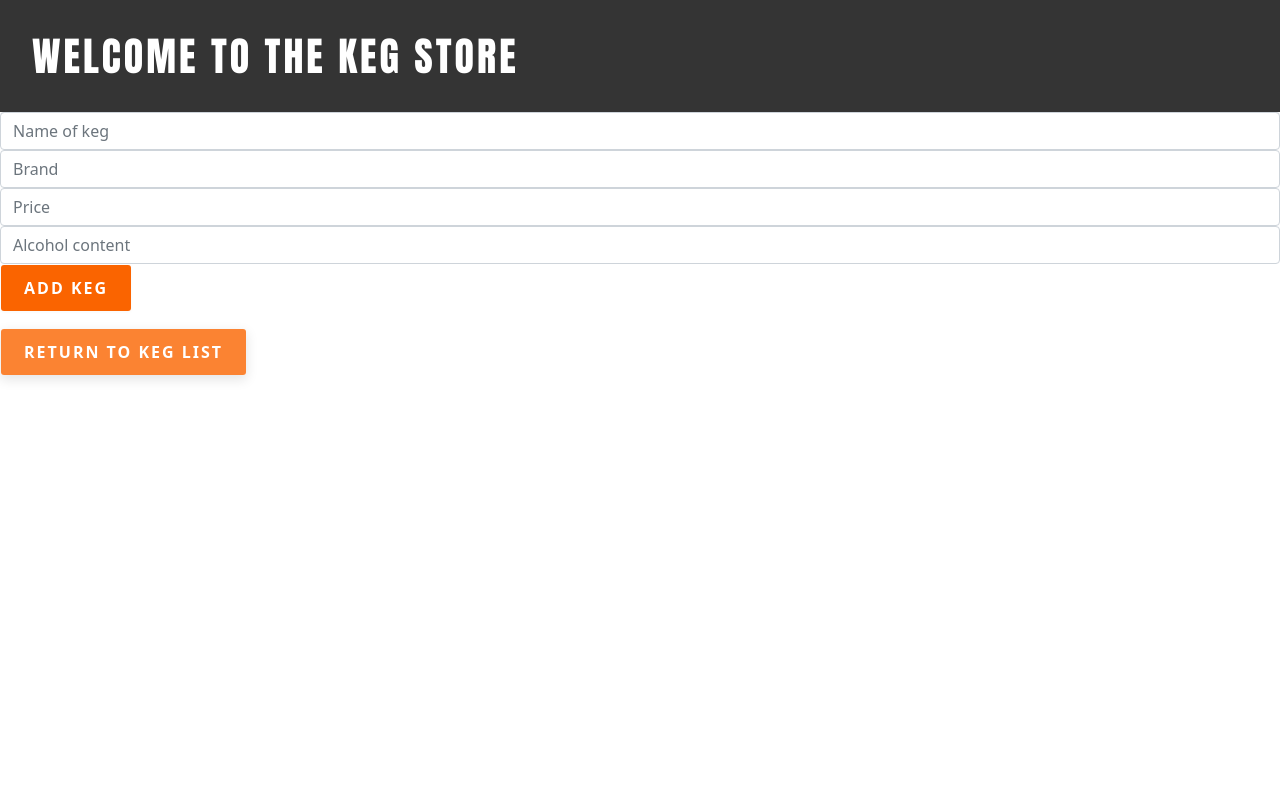
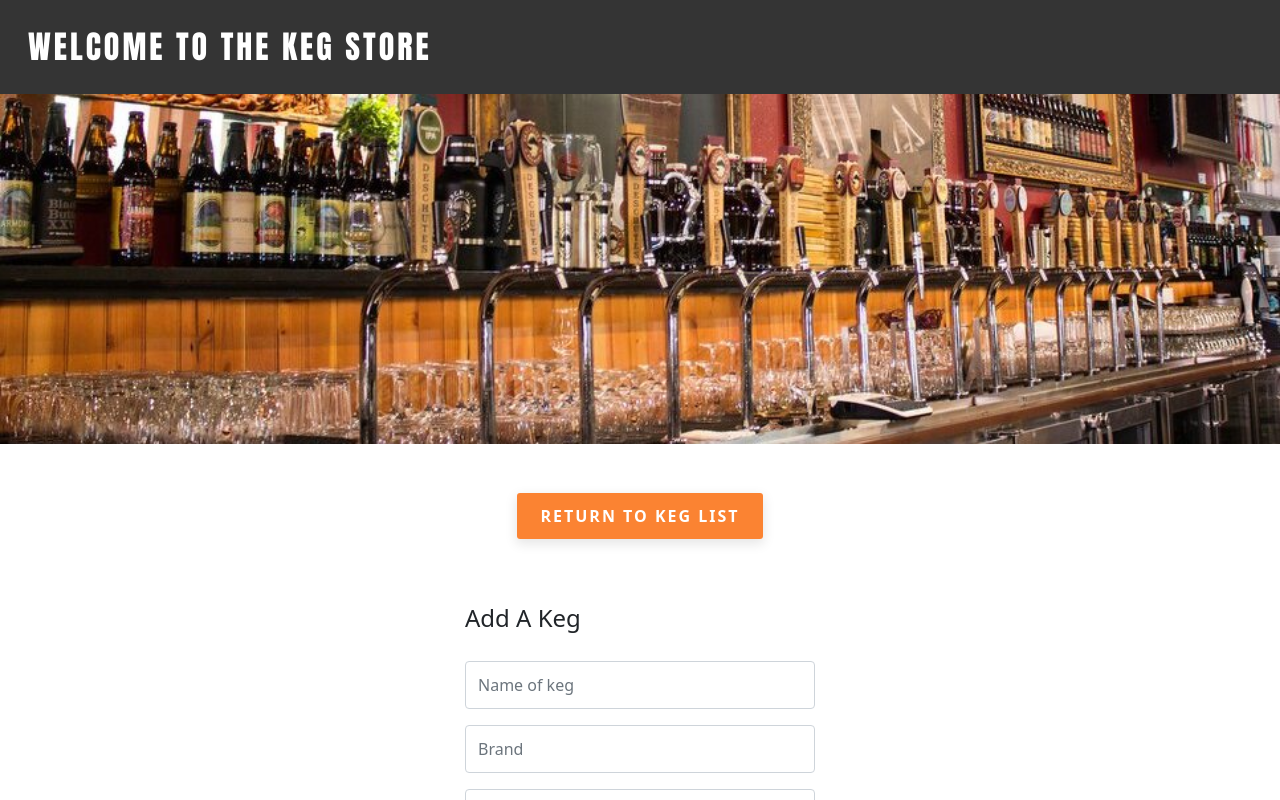
Before and after one commit to mellowmorgan/tap-room-react, a React (Create React App) app: page / in a window 1280 px wide. Both pictures are taken after a click on the button "ADD KEG". Shown: the top 800 px of the page. Built offline with nearby package versions, Linux system fonts and the light colour scheme.

Commit message:
style forms

```diff
--- a/src/components/EditKegForm.js
+++ b/src/components/EditKegForm.js
@@ -1,6 +1,6 @@
 import React from "react";
 import PropTypes from "prop-types";
-
+import Form from 'react-bootstrap/Form';
 function EditKegForm(props) {
   const { keg } = props;
 
@@ -18,29 +18,34 @@ function EditKegForm(props) {
 
   return(
     <React.Fragment>
-        <form onSubmit={handleEditKegFormSubmission}>
-        <input
+      <div className="form-holder">
+      <h4>Update Keg</h4>
+        <Form onSubmit={handleEditKegFormSubmission}>
+         <Form.Group className="mb-3">
+         <Form.Control className="form-input"
           type='text'
           name='name'
           placeholder='Name of keg' />
-        <input
+      <Form.Control className="form-input"
           type='text'
           name='brand'
           placeholder='Brand' />
-        <input
+        <Form.Control className="form-input"
           type='text'
           name='price'
           placeholder='Price' />
-        <input
+        <Form.Control className="form-input"
           type='text'
           name='alcohol'
           placeholder='Alcohol content' />
-        <input
+        <Form.Control className="form-input"
           type='hidden'
           value={props.keg.pintCount}
           name='pintCount' />
-        <button type='submit'>Update</button>
-      </form>
+        <button className="button-5" type='submit'>Update</button>
+        </Form.Group>
+      </Form>
+      </div>
     </React.Fragment>
   );
 }
--- a/src/components/Header.js
+++ b/src/components/Header.js
@@ -4,6 +4,7 @@ function Header() {
   return (
     <React.Fragment>
     <div className="header one-edge-shadow"><h1>Welcome to the Keg Store</h1></div>
+    <div className="header-img"></div>
     </React.Fragment>
   );
 }
--- a/src/components/KegControl.js
+++ b/src/components/KegControl.js
@@ -103,10 +103,11 @@ class KegControl extends React.Component {
 
     return (
     <React.Fragment>
+    <div className="holder-center">   <button className="button-5" onClick={this.handleClick}>{buttonText}</button> </div>
 
       {currentlyVisibleState}
 
-      <button className="button-5" onClick={this.handleClick}>{buttonText}</button> { /* new code */ }
+
     </React.Fragment>
   );
 }
--- a/src/components/NewKegForm.js
+++ b/src/components/NewKegForm.js
@@ -17,21 +17,22 @@ function NewKegForm(props) {
   return(
     <React.Fragment>
      <div className="form-holder">
+       <h4>Add A Keg</h4>
          <Form onSubmit={handleNewKegFormSubmission}>
          <Form.Group className="mb-3">
-         <Form.Control
+         <Form.Control className="form-input"
            type='text'
            name='name'
            placeholder='Name of keg' />
-          <Form.Control
+          <Form.Control className="form-input"
            type='text'
            name='brand'
            placeholder='Brand' />
-          <Form.Control
+          <Form.Control className="form-input"
            type='text'
            name='price'
            placeholder='Price' />
-          <Form.Control
+          <Form.Control className="form-input"
            type='text'
            name='alcohol'
            placeholder='Alcohol content' />
--- a/src/index.css
+++ b/src/index.css
@@ -18,7 +18,7 @@ code {
 	        box-shadow: 0 8px 6px -6px black;
 }
 .header{
-  padding:2rem;
+  padding:1.75rem;
   color:white;
   font-family: Impact, Haettenschweiler, 'Arial Narrow Bold', sans-serif;
   text-transform: uppercase;
@@ -27,6 +27,7 @@ code {
 }
 .header h1 {
   margin: 0;
+  font-size:2rem;
 }
 
 .button-5 {
@@ -76,3 +77,25 @@ code {
   box-shadow: rgba(0, 0, 0, .06) 0 2px 4px;
   transform: translateY(0);
 }
+h4{
+  margin-bottom:1.75rem !important;
+}
+.form-holder{
+  margin: 4rem auto;
+  width:350px;
+}
+.form-input{
+  min-height: 3rem;
+  margin-bottom:1rem;
+
+}
+.holder-center{
+  text-align:center;
+  margin:3rem;
+}
+.header-img{
+  background: url(./img/tapRoom.jpeg);
+  background-repeat: no-repeat;
+  background-size: cover;
+  height:350px;
+}
```
Also changed, not shown: src/img/tapRoom.jpeg (added).
